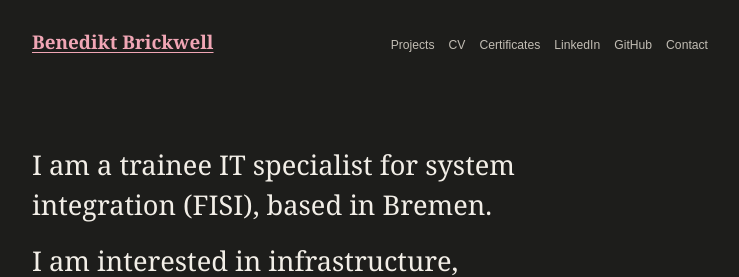
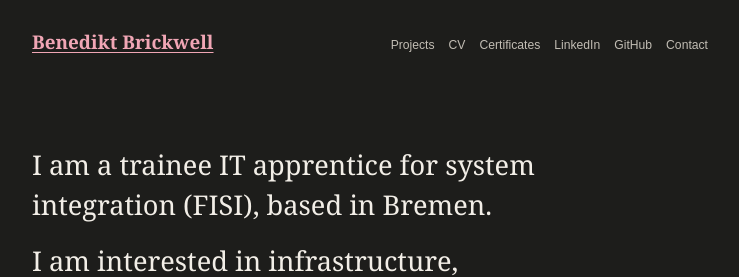
Before and after one commit to Richard4224/portfolio, a plain HTML site: page index.html in a window 1280 px wide. Shown: the top 277 px of the page, without its empty margins (270-1009 px from the left). Drawn offline with Linux system fonts and the light colour scheme.

Commit message:
fix from specialist to apprentice

```diff
--- a/index.html
+++ b/index.html
@@ -11,7 +11,7 @@
   <body>
     <header class="header"><nav class="nav" aria-label="Main navigation"><a class="name" href="#home">Benedikt Brickwell</a><div class="links"><a href="#projects">Projects</a><a href="assets/cv.pdf" target="_blank">CV</a><a href="#certificates">Certificates</a><a href="https://www.linkedin.com/in/benedikt-brickwell-594683198/" target="_blank" rel="noreferrer">LinkedIn</a><a href="https://github.com/Richard4224" target="_blank" rel="noreferrer">GitHub</a><a href="#contact">Contact</a></div></nav></header>
     <main id="home">
-      <section class="intro"><p>I am a trainee IT specialist for system integration (FISI), based in Bremen.</p><p>I am interested in infrastructure, automation, and building small web tools.</p></section>
+      <section class="intro"><p>I am a trainee IT apprentice for system integration (FISI), based in Bremen.</p><p>I am interested in infrastructure, automation, and building small web tools.</p></section>
       <section id="projects"><h1>Projects</h1>
         <ul class="project-list"><li><a href="https://korrektur-wrapper.pages.dev/#" target="_blank" rel="noreferrer">Korrektur Wrapper <span>↗</span></a><p>AI-powered spelling correction for literary Word manuscripts.</p></li>
           <li><a href="https://runen-uebersetzer.pages.dev/" target="_blank" rel="noreferrer">Runen Übersetzer <span>↗</span></a><p>Translates photographed rune letters from the Phoenix languages into plain text.</p></li>
```
